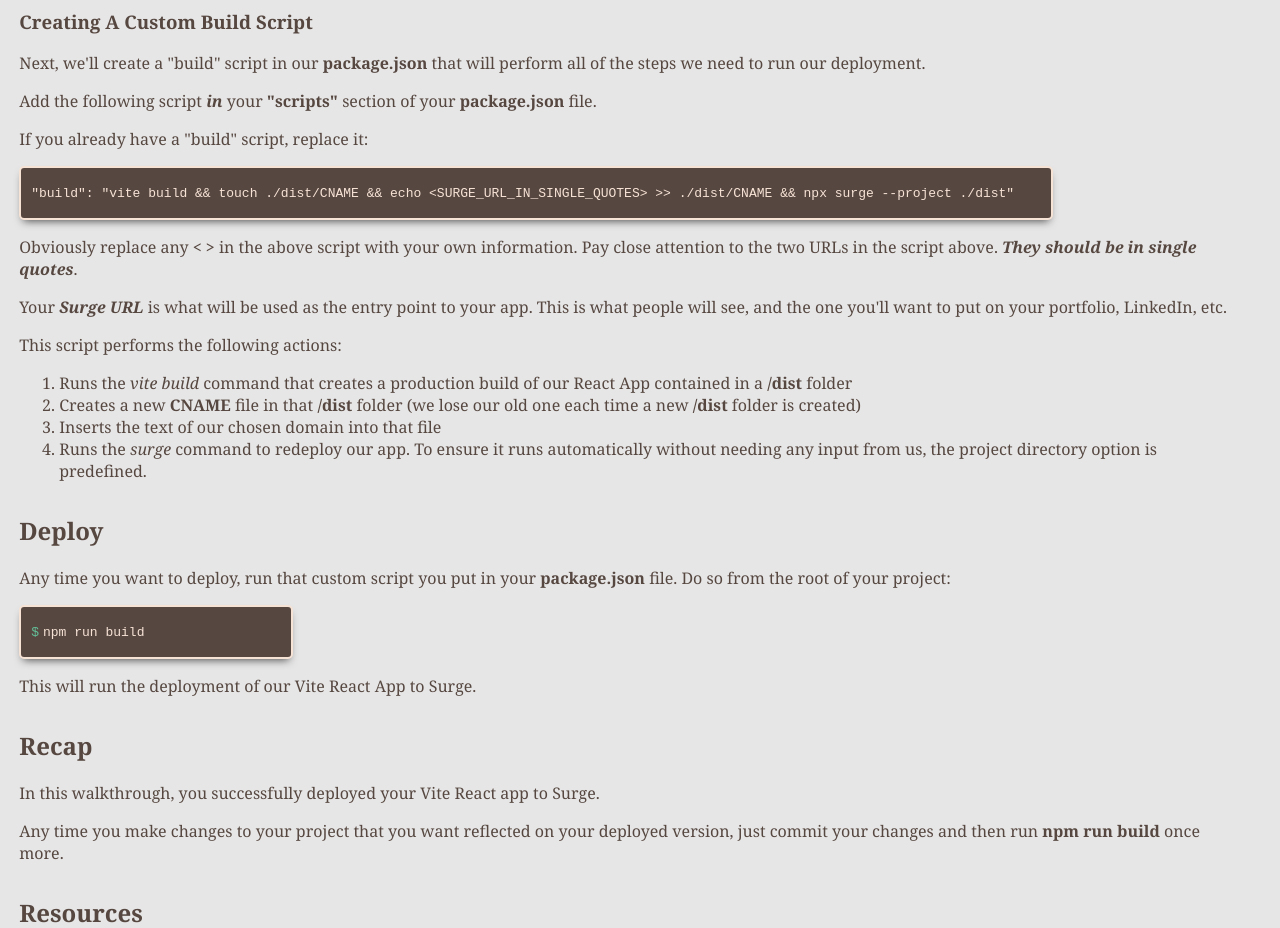
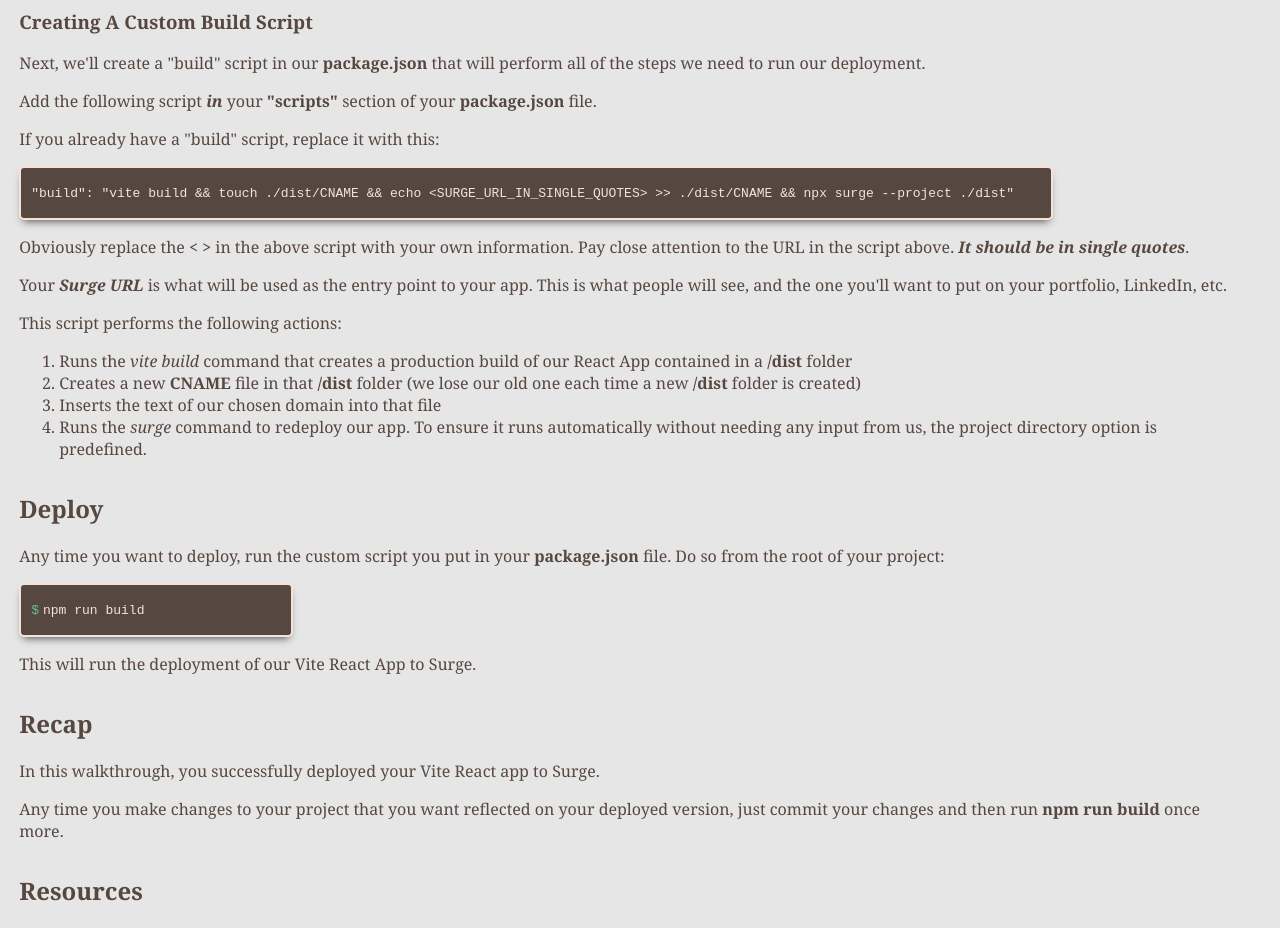
Before and after one commit to NobodysLackey/surge-react-deployment, a plain HTML site: page index.html in a window 1280 px wide. Shown: the part 3280-4208 px from the top of the page. Drawn offline with Linux system fonts and the light colour scheme.

Commit message:
fix typos

```diff
--- a/index.html
+++ b/index.html
@@ -227,7 +227,7 @@
         <b>"scripts"</b> section of your <b>package.json</b> file.
       </p>
 
-      <p>If you already have a "build" script, replace it:</p>
+      <p>If you already have a "build" script, replace it with this:</p>
 
       <div class="shell shadow" id="script">
         <div class="code">
@@ -243,9 +243,9 @@
       </div>
 
       <p>
-        Obviously replace any <b>< ></b> in the above script with your own
-        information. Pay close attention to the two URLs in the script above.
-        <em><b>They should be in single quotes</b></em
+        Obviously replace the <b>< ></b> in the above script with your own
+        information. Pay close attention to the URL in the script above.
+        <em><b>It should be in single quotes</b></em
         >.
       </p>
 
@@ -277,7 +277,7 @@
       <h2>Deploy</h2>
 
       <p>
-        Any time you want to deploy, run that custom script you put in your
+        Any time you want to deploy, run the custom script you put in your
         <b>package.json</b> file. Do so from the root of your project:
       </p>
 
--- a/style.css
+++ b/style.css
@@ -120,6 +120,7 @@ hr {
   display: flex;
   justify-content: flex-start;
   align-items: center;
+  cursor: default;
 }
 
 .image {
```
Also changed, not shown: 1 other file.
